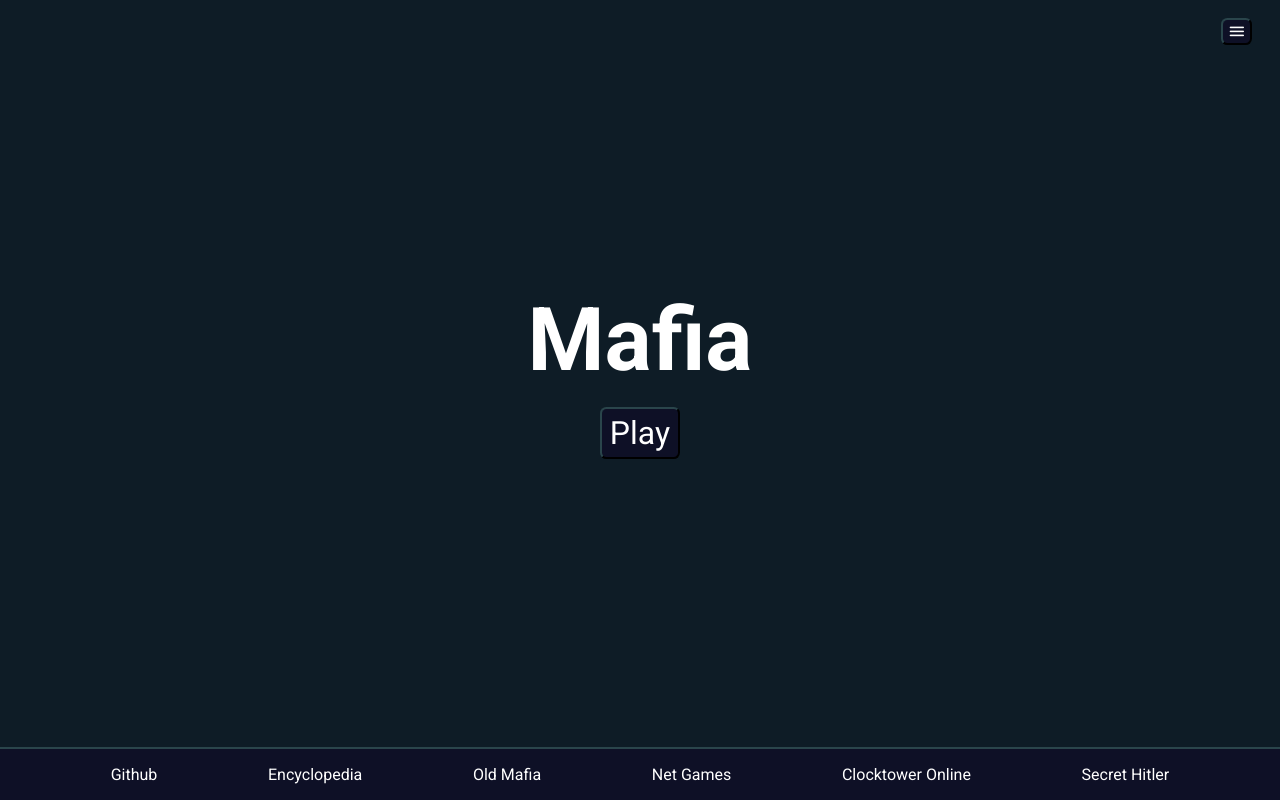
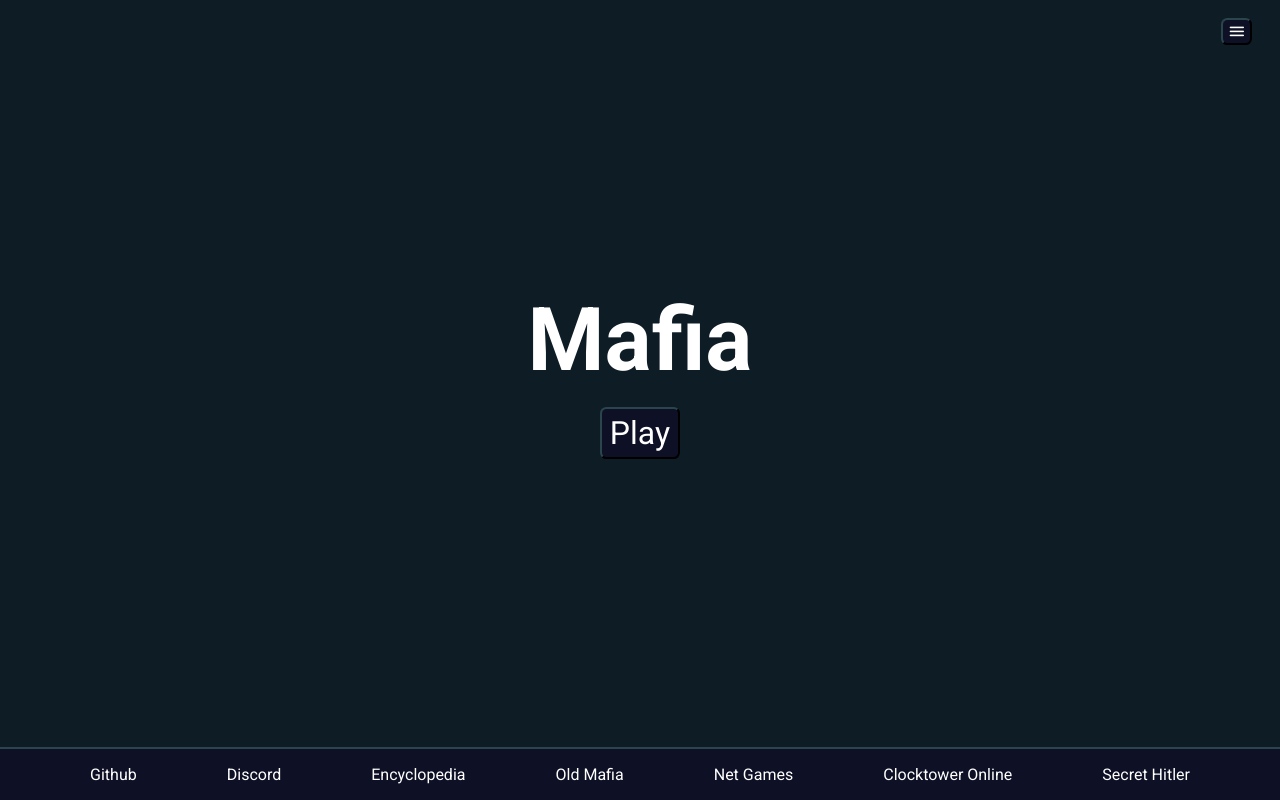
Before and after one commit to mafia-rust/mafia, a React (Create React App) app in the folder client/: page / in a window 1280 px wide. Built offline with nearby package versions, Linux system fonts and the light colour scheme.

Commit message:
Add discord link

```diff
--- a/client/src/menu/main/StartMenu.tsx
+++ b/client/src/menu/main/StartMenu.tsx
@@ -42,6 +42,7 @@ export default class StartMenu extends React.Component<StartMenuProps, StartMenu
             <nav>
                 <ul>
                     <li><a href="https://www.github.com/ItsSammyM/mafia-rust">Github</a></li>
+                    <li><a href="https://discord.gg/Vxw7gFPfJj">Discord</a></li>
                     {/* eslint-disable no-script-url */}
                     {/* eslint-disable jsx-a11y/anchor-is-valid */}
                     <li><a href="javascript:" onClick={()=>{Anchor.setContent(<StandaloneWiki/>)}}>{translate("menu.wiki.title")}</a></li>
```
